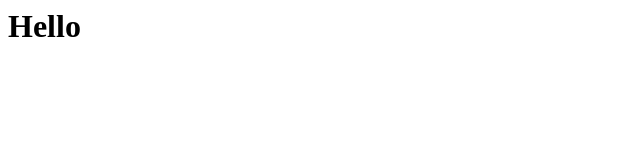
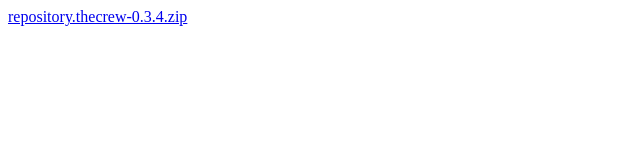
Before and after one commit to razorblade23/vortexteam, a plain HTML site: page index.html in a window 1280 px wide. Shown: the whole page, without its empty margins (0-640 px from the left). Drawn offline with Linux system fonts and the light colour scheme.

Commit message:
Updated index.html

```diff
--- a/index.html
+++ b/index.html
@@ -1 +1,2 @@
-<h1>Hello<h1>
+<!DOCTYPE html>
+<a href="plugin.program.vtwizard.zip ">repository.thecrew-0.3.4.zip</a>
```
